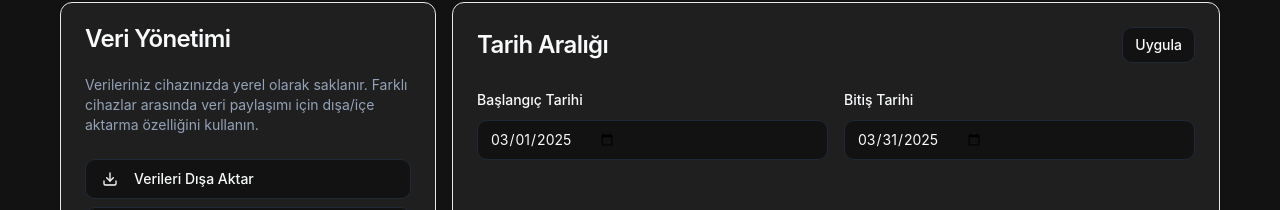
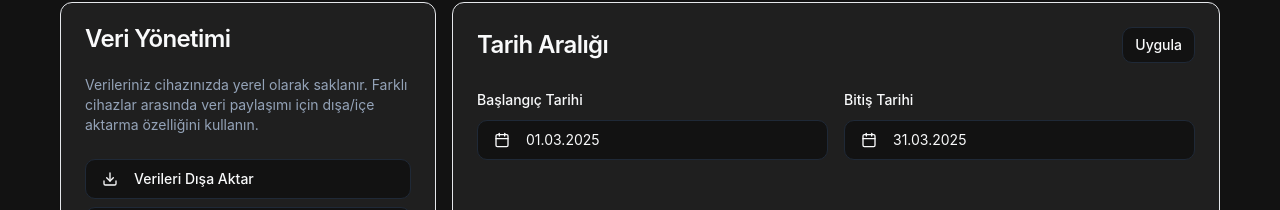
Before and after one commit to scatroj7/copycat-app-helper, a React (Vite) app: page / in a window 1280 px wide. Shown: the part 326-536 px from the top of the page. Built offline with nearby package versions, Linux system fonts and the light colour scheme.

Commit message:
Fix: Date picker not working on dashboard and modal
Fixes the date picker functionality on the dashboard and the transaction modal.

```diff
--- a/src/components/TransactionModal.tsx
+++ b/src/components/TransactionModal.tsx
@@ -77,7 +77,9 @@ const TransactionModal = ({ isOpen, onClose, onSave, editingTransaction }: Trans
     }
   };
 
-  const handleDateChange = (date: Date) => {
+  const handleDateChange = (date: Date | undefined) => {
+    if (!date) return;
+
     setFormData({
       ...formData,
       date: date.toISOString().split('T')[0]
@@ -226,9 +228,8 @@ const TransactionModal = ({ isOpen, onClose, onSave, editingTransaction }: Trans
                   <Calendar
                     mode="single"
                     selected={formData.date ? new Date(formData.date) : undefined}
-                    onSelect={(date) => date && handleDateChange(date)}
+                    onSelect={handleDateChange}
                     initialFocus
-                    className="pointer-events-auto"
                   />
                 </PopoverContent>
               </Popover>
--- a/src/components/ui/calendar.tsx
+++ b/src/components/ui/calendar.tsx
@@ -1,3 +1,4 @@
+
 import * as React from "react";
 import { ChevronLeft, ChevronRight } from "lucide-react";
 import { DayPicker } from "react-day-picker";
@@ -16,7 +17,7 @@ function Calendar({
   return (
     <DayPicker
       showOutsideDays={showOutsideDays}
-      className={cn("p-3", className)}
+      className={cn("p-3 pointer-events-auto", className)}
       classNames={{
         months: "flex flex-col sm:flex-row space-y-4 sm:space-x-4 sm:space-y-0",
         month: "space-y-4",
--- a/src/pages/Index.tsx
+++ b/src/pages/Index.tsx
@@ -10,8 +10,16 @@ import { Card, CardContent, CardHeader, CardTitle } from '@/components/ui/card';
 import { Input } from '@/components/ui/input';
 import { Label } from '@/components/ui/label';
 import { Tabs, TabsContent, TabsList, TabsTrigger } from '@/components/ui/tabs';
+import { Calendar } from '@/components/ui/calendar';
 import { toast } from '@/hooks/use-toast';
-import { Plus } from 'lucide-react';
+import { Plus, Calendar as CalendarIcon } from 'lucide-react';
+import { format } from 'date-fns';
+import {
+  Popover,
+  PopoverContent,
+  PopoverTrigger,
+} from '@/components/ui/popover';
+import { cn } from '@/lib/utils';
 
 const Index = () => {
   const {
@@ -204,21 +212,63 @@ const Index = () => {
                   <div className="grid grid-cols-1 md:grid-cols-2 gap-4">
                     <div className="space-y-2">
                       <Label htmlFor="startDate">Başlangıç Tarihi</Label>
-                      <Input
-                        id="startDate"
-                        type="date"
-                        value={startDate.toISOString().split('T')[0]}
-                        onChange={(e) => setStartDate(new Date(e.target.value))}
-                      />
+                      <Popover>
+                        <PopoverTrigger asChild>
+                          <Button
+                            variant="outline"
+                            id="startDate"
+                            className={cn(
+                              "w-full justify-start text-left font-normal",
+                              !startDate && "text-muted-foreground"
+                            )}
+                          >
+                            <CalendarIcon className="mr-2 h-4 w-4" />
+                            {startDate ? (
+                              format(startDate, 'dd.MM.yyyy')
+                            ) : (
+                              <span>Başlangıç Tarihi Seçin</span>
+                            )}
+                          </Button>
+                        </PopoverTrigger>
+                        <PopoverContent className="w-auto p-0" align="start">
+                          <Calendar
+                            mode="single"
+                            selected={startDate}
+                            onSelect={(date) => date && setStartDate(date)}
+                            initialFocus
+                          />
+                        </PopoverContent>
+                      </Popover>
                     </div>
                     <div className="space-y-2">
                       <Label htmlFor="endDate">Bitiş Tarihi</Label>
-                      <Input
-                        id="endDate"
-                        type="date"
-                        value={endDate.toISOString().split('T')[0]}
-                        onChange={(e) => setEndDate(new Date(e.target.value))}
-                      />
+                      <Popover>
+                        <PopoverTrigger asChild>
+                          <Button
+                            variant="outline"
+                            id="endDate"
+                            className={cn(
+                              "w-full justify-start text-left font-normal",
+                              !endDate && "text-muted-foreground"
+                            )}
+                          >
+                            <CalendarIcon className="mr-2 h-4 w-4" />
+                            {endDate ? (
+                              format(endDate, 'dd.MM.yyyy')
+                            ) : (
+                              <span>Bitiş Tarihi Seçin</span>
+                            )}
+                          </Button>
+                        </PopoverTrigger>
+                        <PopoverContent className="w-auto p-0" align="start">
+                          <Calendar
+                            mode="single"
+                            selected={endDate}
+                            onSelect={(date) => date && setEndDate(date)}
+                            initialFocus
+                          />
+                        </PopoverContent>
+                      </Popover>
                     </div>
                   </div>
                 </CardContent>
```
